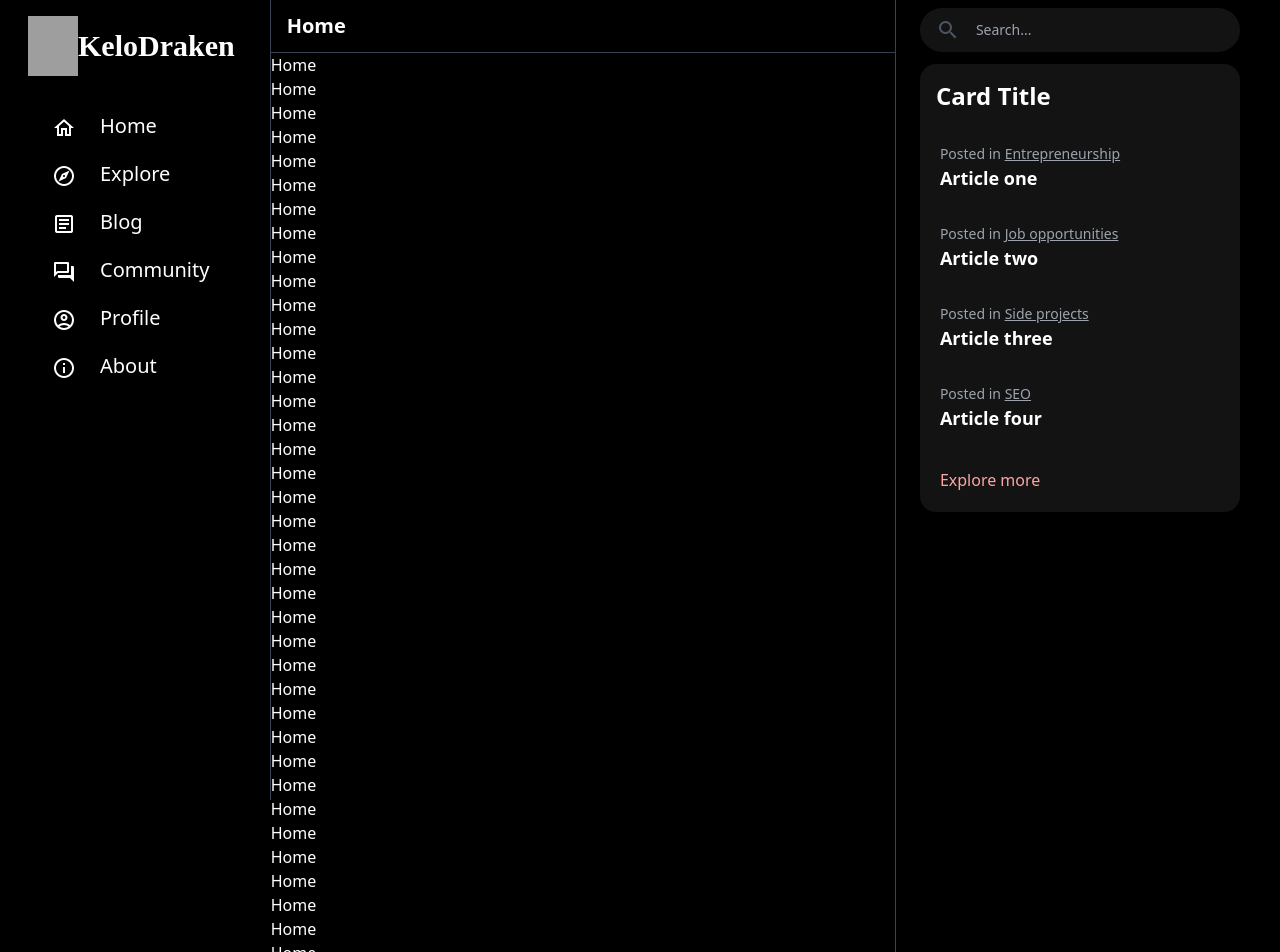
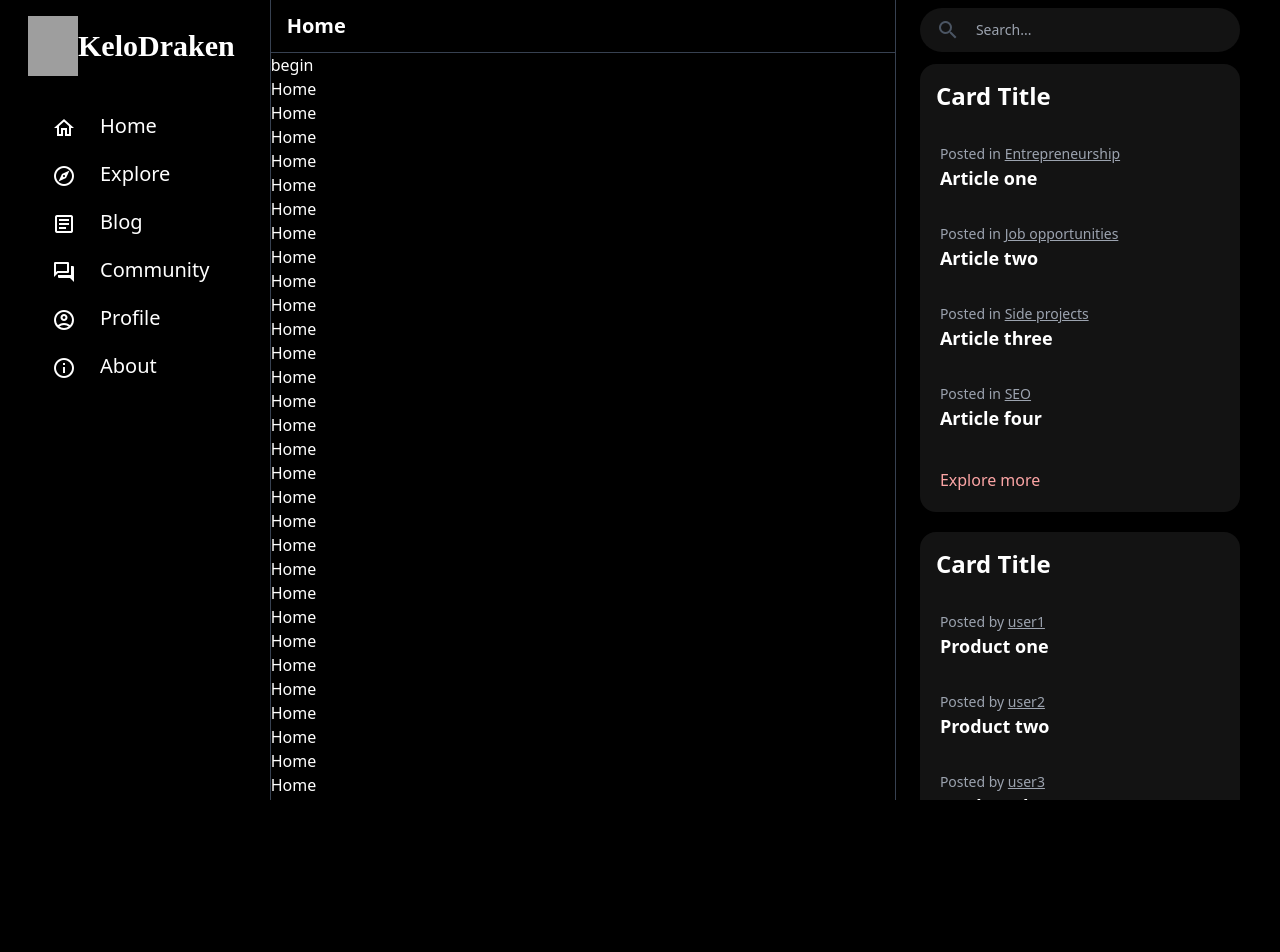
Before and after one commit to KeloDraken/TheDragonProject, a React (Create React App) app in the folder vetkoek/: page / in a window 1280 px wide. Shown: the top 952 px of the page. After the commit the page ends 800 px from the top, so only its background shows below. Built offline with nearby package versions, Linux system fonts and the light colour scheme; grey boxes are pictures that could not be loaded; a web font is replaced by a local one.

Commit message:
Create drakaneal rune md

```diff
--- a/vetkoek/src/components/SearchForm.tsx
+++ b/vetkoek/src/components/SearchForm.tsx
@@ -1,6 +1,6 @@
 const SearchForm = () => {
     return (
-        <div className="sticky top-0 bg-black mb-3">
+        <div className="bg-black mb-3">
             <form method="GET" action="/search" className="mx-3 mt-2">
                 <div className="relative text-gray-600 focus-within:text-gray-400">
                     <span className="absolute inset-y-0 left-0 flex items-center pl-3">
--- /dev/null
+++ b/vetkoek/src/components/UpcomingProjects.tsx
@@ -0,0 +1,29 @@
+import { Fragment } from "react"
+import { Link } from "react-router-dom"
+
+const UpcomingProjects = () => {
+    return (
+        <Fragment>
+            <article className="explore_card mx-3 pt-4 rounded-2xl mt-5">
+                <h1 className="font-bold text-2xl px-4 mb-4">Card Title</h1>
+                <div className="link_hover px-5 py-4">
+                    <p className="text-sm text-gray-400">Posted by <span className="underline cursor-pointer">user1</span></p>
+                    <p className="font-bold text-lg">Product one</p>
+                </div>
+                <div className="link_hover px-5 py-4">
+                    <p className="text-sm text-gray-400">Posted by <span className="underline cursor-pointer">user2</span></p>
+                    <p className="font-bold text-lg">Product two</p>
+                </div>
+                <div className="link_hover px-5 py-4">
+                    <p className="text-sm text-gray-400">Posted by <span className="underline cursor-pointer">user3</span></p>
+                    <p className="font-bold text-lg">Product three</p>
+                </div>
+                <div className="link_hover px-5 py-4 rounded-b-2xl">
+                    <p className="text-sm text-gray-400">Posted by <span className="underline cursor-pointer">user4</span></p>
+                    <p className="font-bold text-lg">Product four</p>
+                </div>
+            </article>
+        </Fragment>
+    )
+}
+export default UpcomingProjects
--- a/vetkoek/src/styles/kelodraken.css
+++ b/vetkoek/src/styles/kelodraken.css
@@ -2,23 +2,40 @@
     --primary: #000;
     --accent: rgba(156, 163, 175, 1);
     --background: rgb(19, 19, 19);
+    --hover: rgb(27, 27, 27);
     background-color: var(--primary);
     color: #ffffff;
 }
 
 ::-webkit-scrollbar {
-    width: 0;
+    width: 10px;
+}
+
+::-webkit-scrollbar-track {
+    background: var(--primary);
+}
+
+::-webkit-scrollbar-thumb {
+    border-radius: 6px;
+    background: var(--background);
+}
+
+::-webkit-scrollbar-thumb:hover {
+    background: var(--hover);
 }
 
 .navlink:hover {
     background-color: var(--background);
 }
+
 .input {
     background-color: var(--background);
 }
+
 .explore_card {
     background-color: var(--background);
 }
+
 .link_hover:hover {
-    background-color: rgb(27, 27, 27);
+    background-color: var(--hover);
 }
--- a/vetkoek/src/views/Home/index.tsx
+++ b/vetkoek/src/views/Home/index.tsx
@@ -2,6 +2,7 @@ import ArticlesList from "../../components/ArticlesList";
 import Logo from "../../components/Logo";
 import Navbar from "../../components/Navbar";
 import SearchForm from "../../components/SearchForm";
+import UpcomingProjects from "../../components/UpcomingProjects";
 
 const HomeView = () => {
     return (
@@ -11,10 +12,12 @@ const HomeView = () => {
                 <Navbar />
             </aside>
 
-            <main className="w-full">
+            <main className="w-full overflow-y-scroll h-screen sticky top-0">
                 <div className="flex sticky top-0 bg-black w-full py-3 px-4 border-b border-gray-700">
                     <h1 className="font-bold text-xl">Home</h1>
                 </div>
+                <div className="">
+                    <h1>begin</h1>
                     <h1>Home</h1>
                     <h1>Home</h1>
                     <h1>Home</h1>
@@ -58,12 +61,101 @@ const HomeView = () => {
                     <h1>Home</h1>
                     <h1>Home</h1>
                     <h1>Home</h1>
-
+                    <h1>Home</h1>
+                    <h1>Home</h1>
+                    <h1>Home</h1>
+                    <h1>Home</h1>
+                    <h1>Home</h1>
+                    <h1>Home</h1>
+                    <h1>Home</h1>
+                    <h1>Home</h1>
+                    <h1>Home</h1>
+                    <h1>Home</h1>
+                    <h1>Home</h1>
+                    <h1>Home</h1>
+                    <h1>Home</h1>
+                    <h1>Home</h1>
+                    <h1>Home</h1>
+                    <h1>Home</h1>
+                    <h1>Home</h1>
+                    <h1>Home</h1>
+                    <h1>Home</h1>
+                    <h1>Home</h1>
+                    <h1>Home</h1>
+                    <h1>Home</h1>
+                    <h1>Home</h1>
+                    <h1>Home</h1>
+                    <h1>Home</h1>
+                    <h1>Home</h1>
+                    <h1>Home</h1>
+                    <h1>Home</h1>
+                    <h1>Home</h1>
+                    <h1>Home</h1>
+                    <h1>Home</h1>
+                    <h1>Home</h1>
+                    <h1>Home</h1>
+                    <h1>Home</h1>
+                    <h1>Home</h1>
+                    <h1>Home</h1>
+                    <h1>Home</h1>
+                    <h1>Home</h1>
+                    <h1>Home</h1>
+                    <h1>Home</h1>
+                    <h1>Home</h1>
+                    <h1>Home</h1>
+                    <h1>Home</h1>
+                    <h1>Home</h1>
+                    <h1>Home</h1>
+                    <h1>Home</h1>
+                    <h1>Home</h1>
+                    <h1>Home</h1>
+                    <h1>Home</h1>
+                    <h1>Home</h1>
+                    <h1>Home</h1>
+                    <h1>Home</h1>
+                    <h1>Home</h1>
+                    <h1>Home</h1>
+                    <h1>Home</h1>
+                    <h1>Home</h1>
+                    <h1>Home</h1>
+                    <h1>Home</h1>
+                    <h1>Home</h1>
+                    <h1>Home</h1>
+                    <h1>Home</h1>
+                    <h1>Home</h1>
+                    <h1>Home</h1>
+                    <h1>Home</h1>
+                    <h1>Home</h1>
+                    <h1>Home</h1>
+                    <h1>Home</h1>
+                    <h1>Home</h1>
+                    <h1>Home</h1>
+                    <h1>Home</h1>
+                    <h1>Home</h1>
+                    <h1>Home</h1>
+                    <h1>Home</h1>
+                    <h1>Home</h1>
+                    <h1>Home</h1>
+                    <h1>Home</h1>
+                    <h1>Home</h1>
+                    <h1>Home</h1>
+                    <h1>Home</h1>
+                    <h1>Home</h1>
+                    <h1>Home</h1>
+                    <h1>Home</h1>
+                    <h1>Home</h1>
+                    <h1>Home</h1>
+                    <h1>end</h1>
+                </div>
             </main>
 
-            <aside className="h-auto sticky top-0 w-7/12 border-l pr-7 pl-3 border-gray-700">
+            <aside className="overflow-y-scroll h-screen sticky top-0 w-7/12 border-l pr-7 pl-3 border-gray-700">
                 <SearchForm />
                 <ArticlesList />
+                <UpcomingProjects />
+                <div className="sticky top-0">
+                    <p>bottom</p>
+                </div>
             </aside>
         </div>
     )
```
Also changed, not shown: 1 other file (tests, documents, lock files or other folders). Lines whose indentation alone changed are shown as unchanged.
